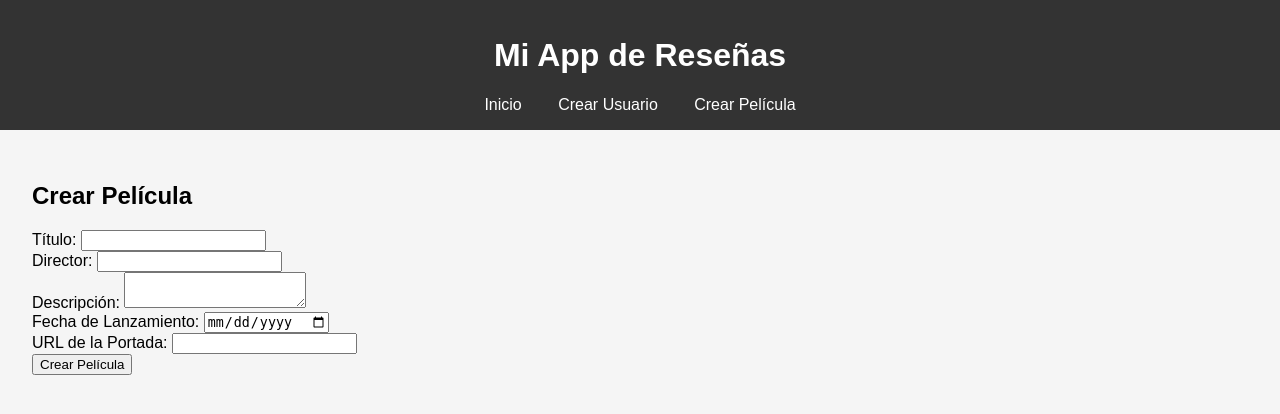
After one commit to OskrGa08/moviesreview, a Flask app: page /pelicula/nueva in a window 1280 px wide. The commit adds this page. Shown: the top 414 px of the page. Run offline with Flask 3, Linux system fonts and the light colour scheme.

Commit message:
ultimos avances de hoy

```diff
--- a/app/models.py
+++ b/app/models.py
@@ -13,6 +13,7 @@ class Pelicula(db.Model):
     director = db.Column(db.String(150))
     descripcion = db.Column(db.Text)
     fecha_lanzamiento = db.Column(db.Date)
+    portada = db.Column(db.String(255))  # Nueva columna para la imagen de portada
 
 class Resena(db.Model):
     id_resena = db.Column(db.Integer, primary_key=True)
--- a/app/routes.py
+++ b/app/routes.py
@@ -1,21 +1,56 @@
 from flask import Blueprint, render_template, request, redirect, url_for
-from .models import Pelicula, Resena, db  # Importar solo lo necesario
+from .models import Usuario, Pelicula, Resena, db
+from datetime import datetime
 
 main = Blueprint('main', __name__)
 
 @main.route('/')
 def index():
-    peliculas = Pelicula.query.all()  # Verifica que la tabla 'pelicula' exista
+    peliculas = Pelicula.query.all()  # Obtener todas las películas de la base de datos
     return render_template('index.html', peliculas=peliculas)
 
-@main.route('/pelicula/<int:id>', methods=['GET', 'POST'])
-def pelicula(id):
+@main.route('/usuario/nuevo', methods=['GET', 'POST'])
+def nuevo_usuario():
+    if request.method == 'POST':
+        nombre = request.form['nombre']
+        correo = request.form['correo']
+        contraseña = request.form['contraseña']
+        nuevo_usuario = Usuario(nombre=nombre, correo=correo, contraseña=contraseña)
+        db.session.add(nuevo_usuario)
+        db.session.commit()
+        return redirect(url_for('main.index'))
+    return render_template('nuevo_usuario.html')
+
+@main.route('/pelicula/nueva', methods=['GET', 'POST'])
+def nueva_pelicula():
+    if request.method == 'POST':
+        titulo = request.form['titulo']
+        director = request.form['director']
+        descripcion = request.form['descripcion']
+        fecha_lanzamiento = datetime.strptime(request.form['fecha_lanzamiento'], '%Y-%m-%d').date()
+        portada = request.form['portada']  # Obtener la URL de la portada
+
+        nueva_pelicula = Pelicula(
+            titulo=titulo,
+            director=director,
+            descripcion=descripcion,
+            fecha_lanzamiento=fecha_lanzamiento,
+            portada=portada  # Guardar la URL de la portada
+        )
+        db.session.add(nueva_pelicula)
+        db.session.commit()
+        return redirect(url_for('main.index'))
+    return render_template('nueva_pelicula.html')
+
+@main.route('/pelicula/<int:id>/resena', methods=['GET', 'POST'])
+def nueva_resena(id):
     pelicula = Pelicula.query.get_or_404(id)
     if request.method == 'POST':
+        id_usuario = int(request.form['id_usuario'])  # Cambiar por el usuario autenticado
         comentario = request.form['comentario']
         puntuacion = int(request.form['puntuacion'])
         nueva_resena = Resena(
-            id_usuario=1,  # Cambiar por el ID del usuario autenticado
+            id_usuario=id_usuario,
             id_pelicula=pelicula.id_pelicula,
             comentario=comentario,
             puntuacion=puntuacion
@@ -23,4 +58,4 @@ def pelicula(id):
         db.session.add(nueva_resena)
         db.session.commit()
         return redirect(url_for('main.pelicula', id=id))
-    return render_template('pelicula.html', pelicula=pelicula)
+    return render_template('nueva_resena.html', pelicula=pelicula)
--- a/app/templates/base.html
+++ b/app/templates/base.html
@@ -9,7 +9,9 @@
     <header>
         <h1>Mi App de Reseñas</h1>
         <nav>
-            <a href="/">Inicio</a>
+            <a href="{{ url_for('main.index') }}">Inicio</a>
+            <a href="{{ url_for('main.nuevo_usuario') }}">Crear Usuario</a>
+            <a href="{{ url_for('main.nueva_pelicula') }}">Crear Película</a>
         </nav>
     </header>
 
--- a/app/templates/index.html
+++ b/app/templates/index.html
@@ -5,7 +5,9 @@
 <ul>
     {% for pelicula in peliculas %}
     <li>
-        <a href="{{ url_for('main.pelicula', id=pelicula.id_pelicula) }}">{{ pelicula.titulo }}</a>
+        <img src="{{ pelicula.portada }}" alt="Portada de {{ pelicula.titulo }}" style="width:150px;height:auto;">        <strong>{{ pelicula.titulo }}</strong> - {{ pelicula.director }}<br>
+        {{ pelicula.descripcion }}<br>
+        <em>Fecha de lanzamiento:</em> {{ pelicula.fecha_lanzamiento }}
     </li>
     {% endfor %}
 </ul>
--- /dev/null
+++ b/app/templates/nueva_pelicula.html
@@ -0,0 +1,18 @@
+{% extends 'base.html' %}
+
+{% block content %}
+<h2>Crear Película</h2>
+<form method="POST">
+    <label for="titulo">Título:</label>
+    <input type="text" name="titulo" required><br>
+    <label for="director">Director:</label>
+    <input type="text" name="director" required><br>
+    <label for="descripcion">Descripción:</label>
+    <textarea name="descripcion" required></textarea><br>
+    <label for="fecha_lanzamiento">Fecha de Lanzamiento:</label>
+    <input type="date" name="fecha_lanzamiento" required><br>
+    <label for="portada">URL de la Portada:</label>
+    <input type="text" name="portada" required><br>
+    <button type="submit">Crear Película</button>
+</form>
+{% endblock %}
```
Also changed, not shown: app/templates/nuevo_usuario.html (added, +14 -0 lines), migrations/versions/af9141b6d8a9_agregar_campo_portada_a_pelicula.py (added, +32 -0 lines), app/templates/nueva_resena.html (added), instance/movies_reviews.db.
